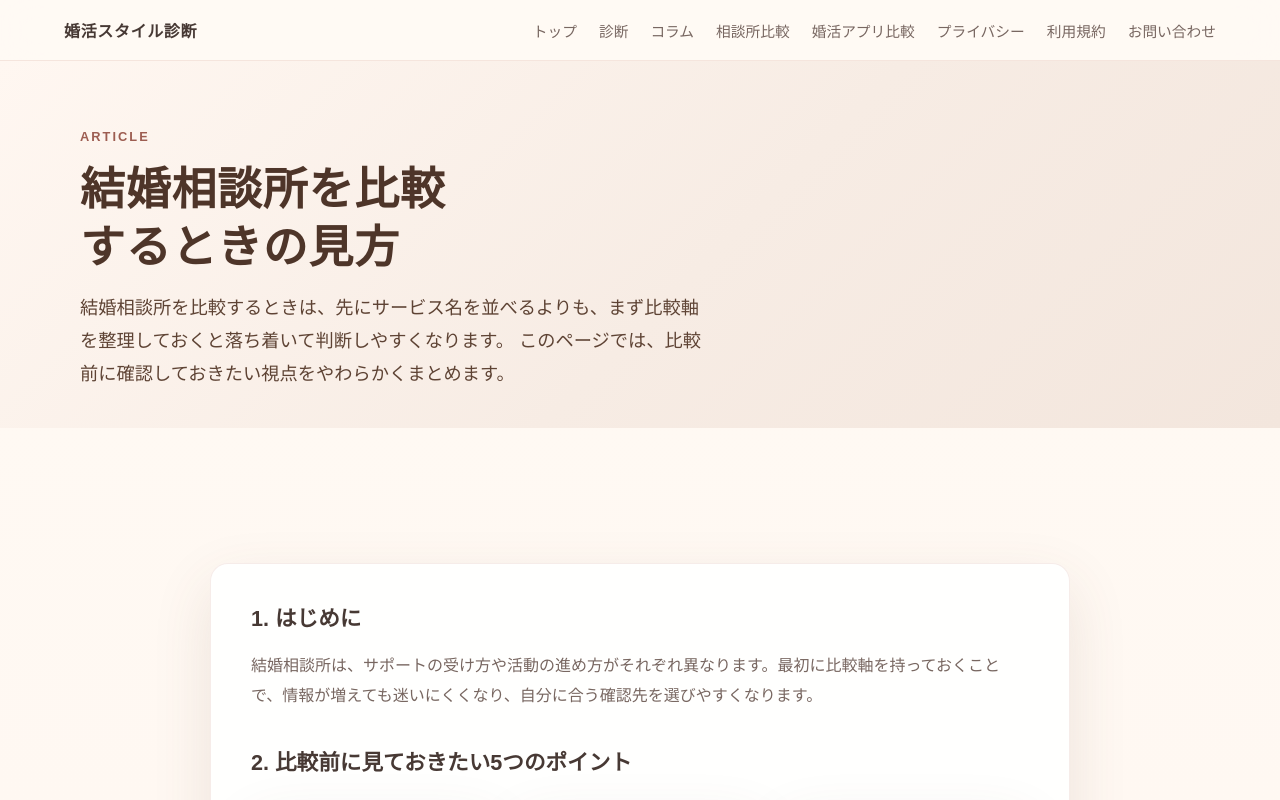
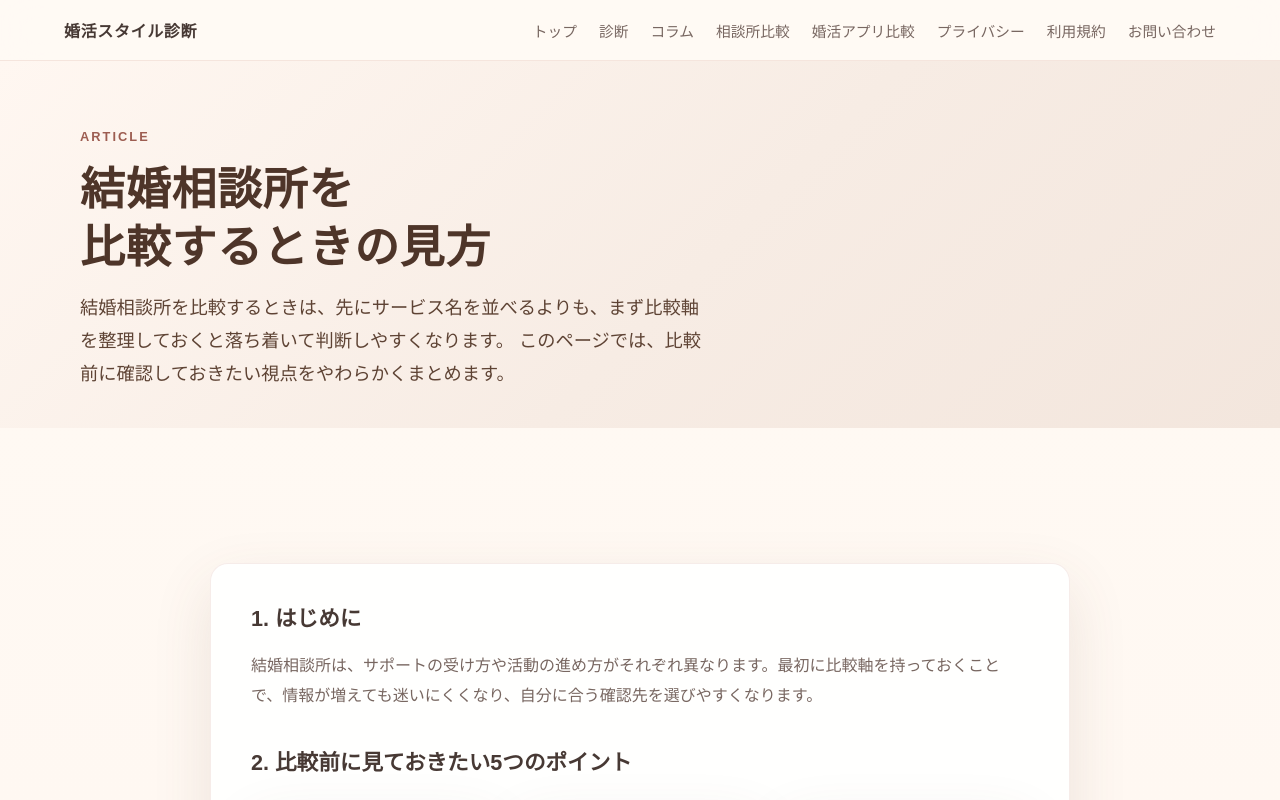
Before and after one commit to kenichis1971-cloud/konkatsu-diagnosis-site, a Next.js app: page /articles/compare-marriage-agencies in a window 1280 px wide. Shown: the top 800 px of the page. Built offline with nearby package versions, Linux system fonts and the light colour scheme.

Commit message:
Fix compare article title line break on desktop

```diff
--- a/app/articles/compare-marriage-agencies/page.tsx
+++ b/app/articles/compare-marriage-agencies/page.tsx
@@ -37,7 +37,11 @@ export default function CompareMarriageAgenciesArticlePage() {
       <section className="review-values-hero" aria-labelledby="compare-marriage-agencies-title">
         <div className="review-values-hero__content">
           <p className="eyebrow">Article</p>
-          <h1 id="compare-marriage-agencies-title" className="review-values-title">結婚相談所を比較するときの見方</h1>
+          <h1 id="compare-marriage-agencies-title" className="review-values-title">
+            結婚相談所を
+            <br />
+            比較するときの見方
+          </h1>
           <p className="review-values-lead">
             結婚相談所を比較するときは、先にサービス名を並べるよりも、まず比較軸を整理しておくと落ち着いて判断しやすくなります。
             このページでは、比較前に確認しておきたい視点をやわらかくまとめます。
```
